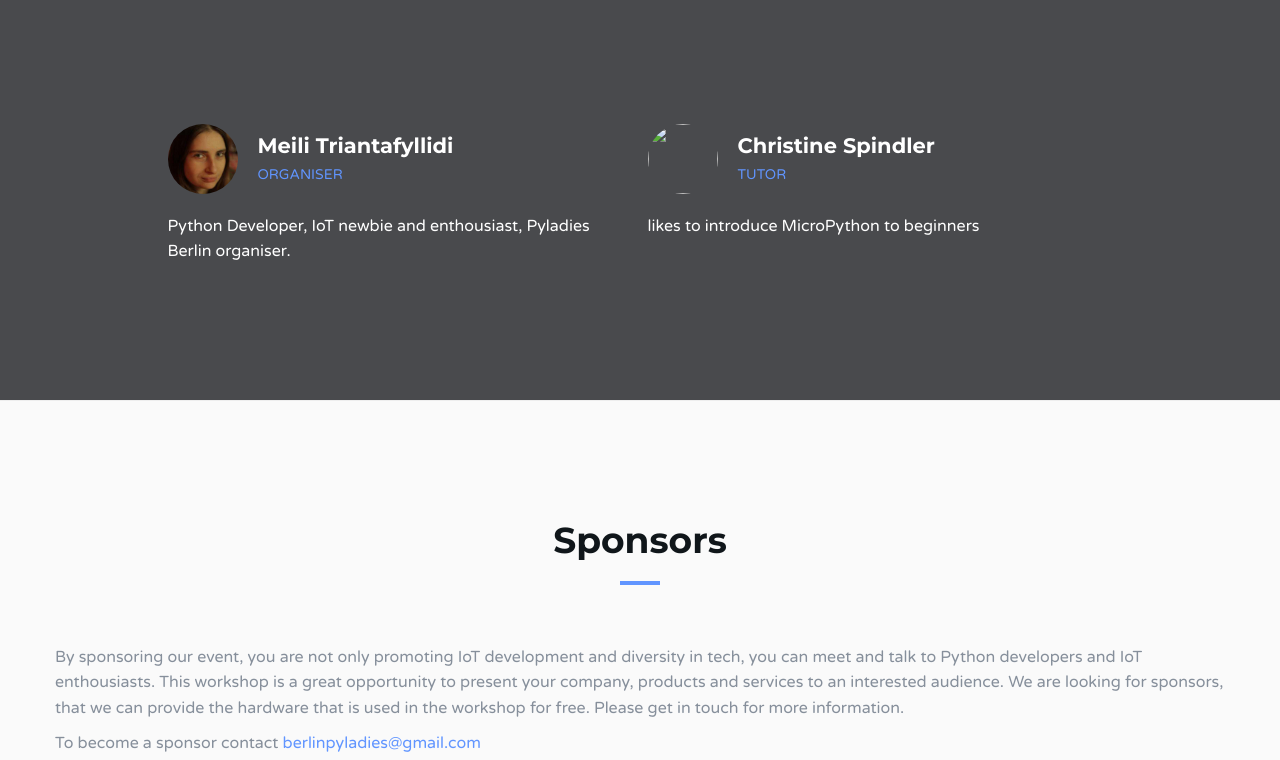
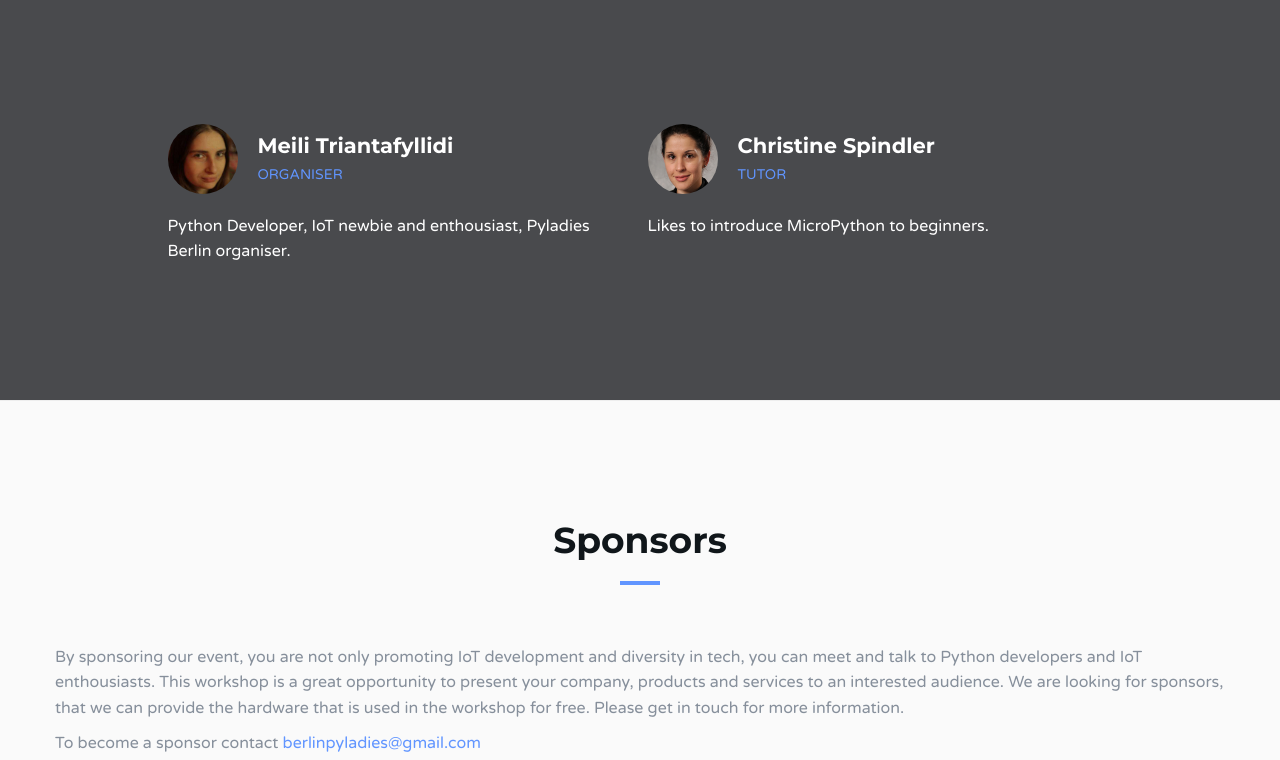
Before and after one commit to PyLadiesBerlin/iot-workshop-website, a plain HTML site: page index.html in a window 1280 px wide. Shown: the part 2120-2880 px from the top of the page. Drawn offline with Linux system fonts and the light colour scheme.

Commit message:
add christine small image

```diff
--- a/index.html
+++ b/index.html
@@ -236,11 +236,11 @@
 						<!-- testimonial -->
 						<div class="testimonial" >
 							<div class="testimonial-meta">
-								<img src="./img/TODO" alt="">
+								<img src="./img/Christine-small.jpg" alt="">
 								<h3 class="white-text">Christine Spindler</h3>
 								<span>Tutor</span>
 							</div>
-							<p class="white-text">likes to introduce MicroPython to beginners</p>
+							<p class="white-text">Likes to introduce MicroPython to beginners.</p>
 						</div>
 						<!-- /testimonial -->
 
```
Also changed, not shown: img/Christine-small.jpg (added).
